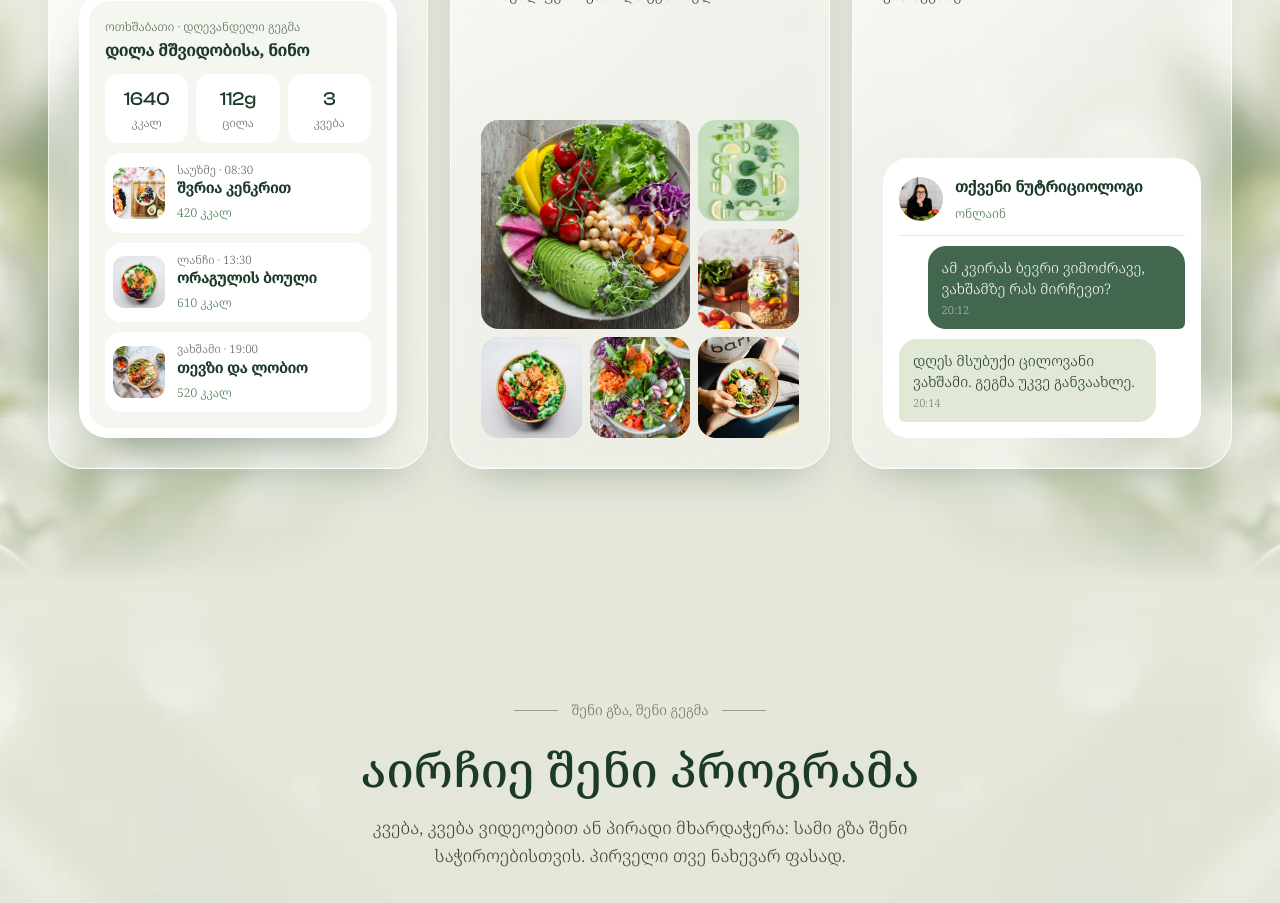
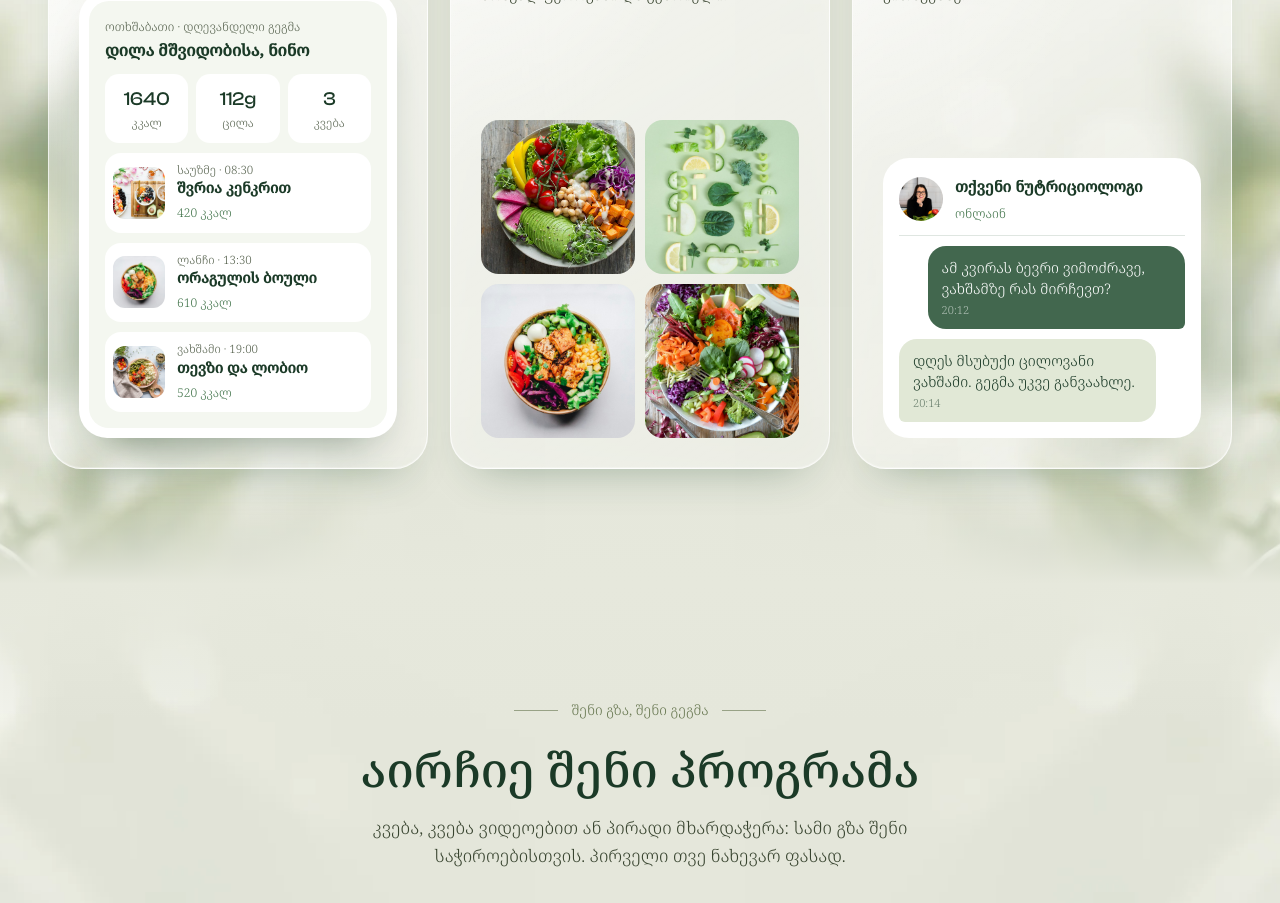
Before and after one commit to lifestimulus994-web/bloomsize, a Next.js app: page / in a window 1280 px wide. Shown: the part 2020-2923 px from the top of the page. Built offline with nearby package versions, Linux system fonts and the light colour scheme; no server answers; the database is empty.

Commit message:
Rework how-it-works photo collage to a balanced 2x2 grid

```diff
--- a/app/globals.css
+++ b/app/globals.css
@@ -140,9 +140,8 @@ h3{font-size:clamp(19px,1.6vw,22px);line-height:1.3;font-weight:500}
 .meal small{display:block;font-size:11.5px;color:var(--muted)}
 .meal b{display:block;font-size:14.5px;color:var(--ink);line-height:1.25}
 .meal em{font-style:normal;font-size:12px;color:var(--leaf)}
-.collage{position:relative;margin-top:auto;display:grid;grid-template-columns:repeat(3,1fr);gap:8px}
-.collage img{width:100%;aspect-ratio:1;object-fit:cover;border-radius:18px}
-.collage .c-big{grid-column:span 2;grid-row:span 2;aspect-ratio:auto;height:100%}
+.collage{position:relative;margin-top:auto;display:grid;grid-template-columns:1fr 1fr;gap:10px}
+.collage img{width:100%;aspect-ratio:1;object-fit:cover;border-radius:18px;display:block}
 .round-ic{position:absolute;width:48px;height:48px;border-radius:50%;display:grid;place-items:center;background:rgba(255,255,255,.88);color:var(--forest);box-shadow:0 10px 22px -10px rgba(34,66,42,.5)}
 .round-ic svg{width:22px;height:22px}
 .chat{margin-top:auto;display:grid;gap:10px;background:#fff;border-radius:26px;padding:16px}
--- a/components/Panels.js
+++ b/components/Panels.js
@@ -40,12 +40,10 @@ export default function Panels() {
             <h3>ექსპერტების შედგენილი დიეტები</h3>
             <p>12+ მიდგომა სხვადასხვა მიზნისთვის, მრავალფეროვანი და გემრიელი.</p>
             <div className="collage">
-              <img className="c-big" src="/img/f-bowl.jpg" alt="" loading="lazy" />
+              <img src="/img/f-bowl.jpg" alt="" loading="lazy" />
               <img src="/img/f-greens.jpg" alt="" loading="lazy" />
-              <img src="/img/f-jar.jpg" alt="" loading="lazy" />
               <img src="/img/f-salmon.jpg" alt="" loading="lazy" />
               <img src="/img/f-salad.jpg" alt="" loading="lazy" />
-              <img src="/img/f-hands.jpg" alt="" loading="lazy" />
             </div>
           </Reveal>
 
```
